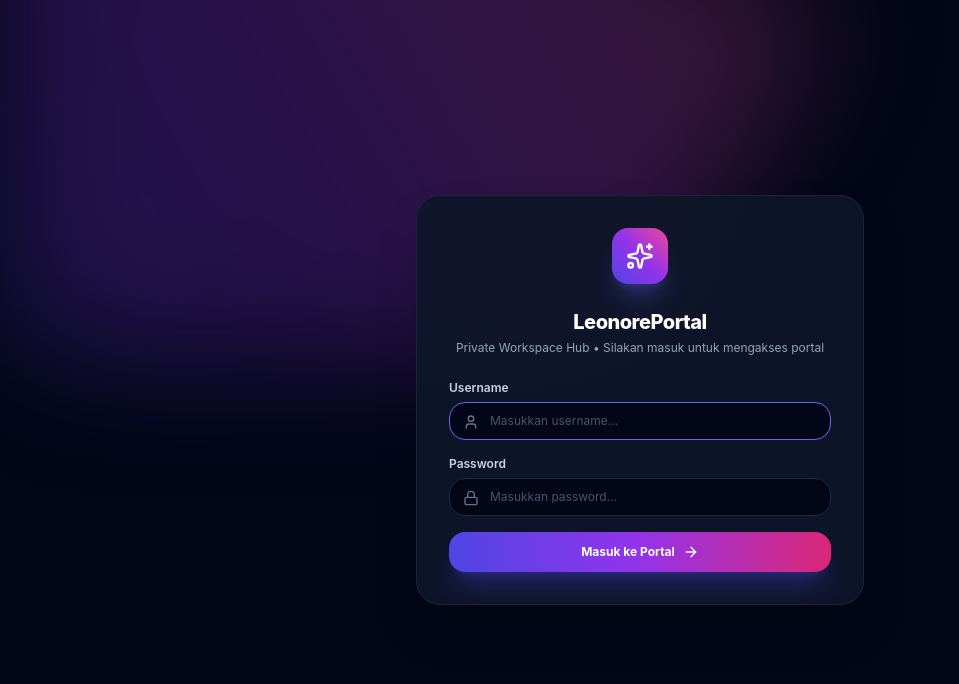
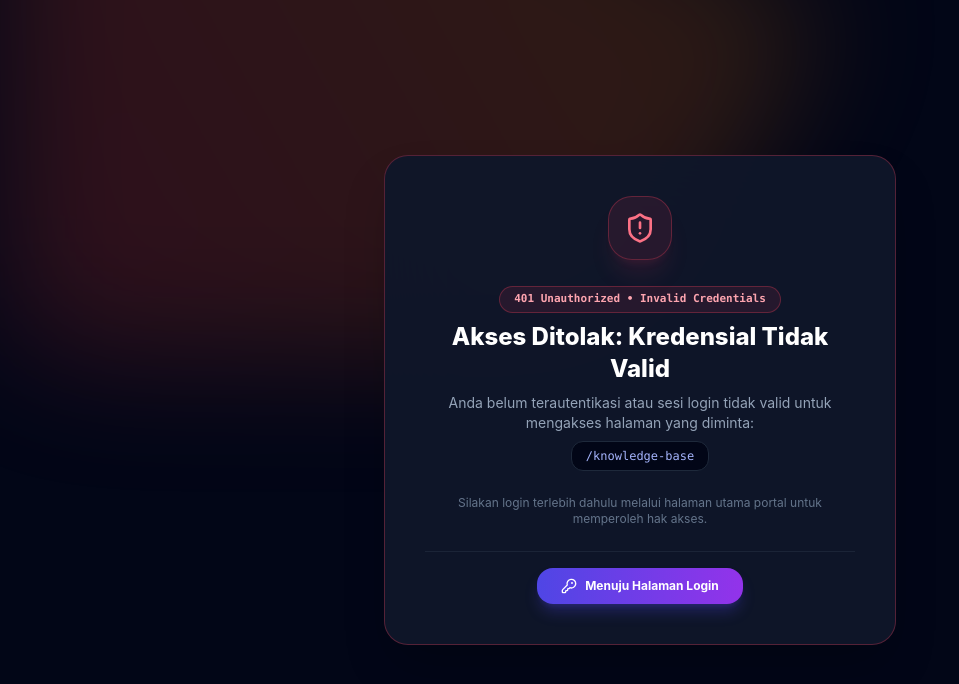
Before and after one commit to LeonoreKingdom/LeonorePortal, a Next.js app: page /knowledge-base in a window 1280 px wide. Shown: the top 684 px of the page, without its empty margins (0-959 px from the left). Built offline with nearby package versions, Linux system fonts and the light colour scheme; no server answers.

Commit message:
feat: add 401 Invalid Credentials page on unauthorized path access, fix browser autofill on add user, and add password view eye toggle

```diff
--- a/src/app/users/page.tsx
+++ b/src/app/users/page.tsx
@@ -14,7 +14,9 @@ import {
   AlertCircle,
   RefreshCw,
   Search,
-  ShieldAlert
+  ShieldAlert,
+  Eye,
+  EyeOff
 } from "lucide-react";
 import { useAuth } from "@/components/auth-provider";
 import { UserProfile, UserRole } from "@/lib/services/user.service";
@@ -36,6 +38,10 @@ export default function UserManagementPage() {
   const [formDisplayName, setFormDisplayName] = useState<string>("");
   const [formRole, setFormRole] = useState<UserRole>("member");
   const [editingUserId, setEditingUserId] = useState<string | null>(null);
+
+  // Password visibility states
+  const [showAddPassword, setShowAddPassword] = useState<boolean>(false);
+  const [showEditPassword, setShowEditPassword] = useState<boolean>(false);
 
   const [feedback, setFeedback] = useState<{ type: "success" | "error"; message: string } | null>(null);
   const [isSubmitting, setIsSubmitting] = useState<boolean>(false);
@@ -155,12 +161,18 @@ export default function UserManagementPage() {
     }
   };
 
+  const openAddModal = () => {
+    resetForm();
+    setIsAddModalOpen(true);
+  };
+
   const openEditModal = (target: UserProfile) => {
     setEditingUserId(target.id);
     setFormUsername(target.username);
     setFormDisplayName(target.displayName);
     setFormRole(target.role);
     setFormPassword("");
+    setShowEditPassword(false);
     setIsEditModalOpen(true);
   };
 
@@ -170,6 +182,8 @@ export default function UserManagementPage() {
     setFormDisplayName("");
     setFormRole("member");
     setEditingUserId(null);
+    setShowAddPassword(false);
+    setShowEditPassword(false);
   };
 
   // If not admin, restrict page
@@ -216,10 +230,7 @@ export default function UserManagementPage() {
         </div>
 
         <button
-          onClick={() => {
-            resetForm();
-            setIsAddModalOpen(true);
-          }}
+          onClick={openAddModal}
           className="flex items-center justify-center gap-2 px-5 py-2.5 rounded-2xl bg-gradient-to-r from-indigo-600 to-purple-600 hover:from-indigo-500 hover:to-purple-500 text-xs font-bold text-white shadow-xl shadow-indigo-600/25 transition-all"
         >
           <UserPlus className="h-4 w-4" />
@@ -391,29 +402,44 @@ export default function UserManagementPage() {
               </button>
             </div>
 
-            <form onSubmit={handleCreateUser} className="space-y-3.5 text-xs">
+            <form onSubmit={handleCreateUser} className="space-y-3.5 text-xs" autoComplete="off">
               <div>
                 <label className="block text-slate-300 font-semibold mb-1">Username (Unik):</label>
                 <input
                   type="text"
                   required
-                  placeholder="Contoh: operator1"
+                  placeholder="Masukkan username baru..."
                   value={formUsername}
                   onChange={(e) => setFormUsername(e.target.value)}
+                  autoComplete="off"
+                  name="new_user_login_name"
                   className="w-full rounded-xl bg-slate-950 border border-slate-800 p-2.5 font-mono text-slate-200 focus:outline-none focus:border-indigo-500"
                 />
               </div>
 
               <div>
                 <label className="block text-slate-300 font-semibold mb-1">Password:</label>
+                <div className="relative">
                   <input
-                  type="password"
+                    type={showAddPassword ? "text" : "password"}
                     required
-                  placeholder="Masukkan password..."
+                    placeholder="Masukkan password baru..."
                     value={formPassword}
                     onChange={(e) => setFormPassword(e.target.value)}
-                  className="w-full rounded-xl bg-slate-950 border border-slate-800 p-2.5 text-slate-200 focus:outline-none focus:border-indigo-500"
+                    autoComplete="new-password"
+                    name="new_user_login_pass"
+                    className="w-full rounded-xl bg-slate-950 border border-slate-800 p-2.5 pr-10 text-slate-200 focus:outline-none focus:border-indigo-500"
                   />
+                  <button
+                    type="button"
+                    onClick={() => setShowAddPassword(!showAddPassword)}
+                    className="absolute right-3 top-2.5 text-slate-500 hover:text-slate-300 transition-colors"
+                    title={showAddPassword ? "Sembunyikan password" : "Lihat password"}
+                    tabIndex={-1}
+                  >
+                    {showAddPassword ? <EyeOff className="h-4 w-4" /> : <Eye className="h-4 w-4" />}
+                  </button>
+                </div>
               </div>
 
               <div>
@@ -423,6 +449,8 @@ export default function UserManagementPage() {
                   placeholder="Contoh: Operator Konten"
                   value={formDisplayName}
                   onChange={(e) => setFormDisplayName(e.target.value)}
+                  autoComplete="off"
+                  name="new_user_display_name"
                   className="w-full rounded-xl bg-slate-950 border border-slate-800 p-2.5 text-slate-200 focus:outline-none focus:border-indigo-500"
                 />
               </div>
@@ -474,13 +502,14 @@ export default function UserManagementPage() {
               </button>
             </div>
 
-            <form onSubmit={handleUpdateUser} className="space-y-3.5 text-xs">
+            <form onSubmit={handleUpdateUser} className="space-y-3.5 text-xs" autoComplete="off">
               <div>
                 <label className="block text-slate-300 font-semibold mb-1">Nama Tampilan:</label>
                 <input
                   type="text"
                   value={formDisplayName}
                   onChange={(e) => setFormDisplayName(e.target.value)}
+                  autoComplete="off"
                   className="w-full rounded-xl bg-slate-950 border border-slate-800 p-2.5 text-slate-200"
                 />
               </div>
@@ -501,13 +530,25 @@ export default function UserManagementPage() {
                 <label className="block text-slate-300 font-semibold mb-1">
                   Ganti Password (Kosongkan jika tidak ingin mengubah):
                 </label>
+                <div className="relative">
                   <input
-                  type="password"
+                    type={showEditPassword ? "text" : "password"}
                     placeholder="Masukkan password baru..."
                     value={formPassword}
                     onChange={(e) => setFormPassword(e.target.value)}
-                  className="w-full rounded-xl bg-slate-950 border border-slate-800 p-2.5 text-slate-200"
+                    autoComplete="new-password"
+                    className="w-full rounded-xl bg-slate-950 border border-slate-800 p-2.5 pr-10 text-slate-200 focus:outline-none focus:border-indigo-500"
                   />
+                  <button
+                    type="button"
+                    onClick={() => setShowEditPassword(!showEditPassword)}
+                    className="absolute right-3 top-2.5 text-slate-500 hover:text-slate-300 transition-colors"
+                    title={showEditPassword ? "Sembunyikan password" : "Lihat password"}
+                    tabIndex={-1}
+                  >
+                    {showEditPassword ? <EyeOff className="h-4 w-4" /> : <Eye className="h-4 w-4" />}
+                  </button>
+                </div>
               </div>
 
               <div className="pt-4 border-t border-slate-800 flex justify-end gap-2">
--- a/src/components/auth-provider.tsx
+++ b/src/components/auth-provider.tsx
@@ -1,7 +1,19 @@
 "use client";
 
 import React, { createContext, useContext, useState, useEffect } from "react";
-import { Lock, Sparkles, KeyRound, AlertCircle, ArrowRight, ShieldCheck, User } from "lucide-react";
+import { usePathname } from "next/navigation";
+import {
+  Lock,
+  Sparkles,
+  KeyRound,
+  AlertCircle,
+  ArrowRight,
+  ShieldCheck,
+  User,
+  Eye,
+  EyeOff,
+  ShieldAlert
+} from "lucide-react";
 import { UserProfile } from "@/lib/services/user.service";
 
 interface AuthContextType {
@@ -23,12 +35,14 @@ const AuthContext = createContext<AuthContextType>({
 export const useAuth = () => useContext(AuthContext);
 
 export function AuthProvider({ children }: { children: React.ReactNode }) {
+  const pathname = usePathname();
   const [user, setUser] = useState<UserProfile | null>(null);
   const [isLoading, setIsLoading] = useState<boolean>(true);
 
   // Form states for login gate
   const [usernameInput, setUsernameInput] = useState<string>("");
   const [passwordInput, setPasswordInput] = useState<string>("");
+  const [showPassword, setShowPassword] = useState<boolean>(false);
   const [loginError, setLoginError] = useState<string>("");
   const [isSubmitting, setIsSubmitting] = useState<boolean>(false);
 
@@ -113,8 +127,63 @@ export function AuthProvider({ children }: { children: React.ReactNode }) {
     );
   }
 
-  // Not Authenticated -> Show Global Login Gate
+  // Not Authenticated
   if (!user) {
+    // If attempting to access a deep route directly without login, show 401 Invalid Credentials error page
+    if (pathname && pathname !== "/") {
+      return (
+        <div className="min-h-screen flex items-center justify-center px-4 relative isolate bg-slate-950">
+          {/* Ambient Glow */}
+          <div className="absolute inset-0 -z-10 bg-slate-950 overflow-hidden">
+            <div className="absolute inset-x-0 -top-40 -z-10 transform-gpu overflow-hidden blur-3xl sm:-top-80">
+              <div className="relative left-[calc(50%-11rem)] aspect-[1155/678] w-[36.125rem] -translate-x-1/2 rotate-[30deg] bg-gradient-to-tr from-rose-600 to-amber-600 opacity-20 sm:left-[calc(50%-30rem)] sm:w-[72.1875rem]" />
+            </div>
+          </div>
+
+          <div className="w-full max-w-lg rounded-3xl border border-rose-500/30 bg-slate-900/95 p-8 sm:p-10 shadow-2xl backdrop-blur-2xl text-center space-y-6 animate-in fade-in">
+            <div className="flex justify-center">
+              <div className="h-16 w-16 rounded-3xl bg-rose-500/10 border border-rose-500/30 flex items-center justify-center text-rose-400 shadow-xl shadow-rose-500/10">
+                <ShieldAlert className="h-8 w-8" />
+              </div>
+            </div>
+
+            <div className="space-y-2">
+              <div className="inline-flex items-center gap-1.5 rounded-full bg-rose-500/10 border border-rose-500/30 px-3.5 py-1 text-[11px] font-mono font-semibold text-rose-300">
+                401 Unauthorized • Invalid Credentials
+              </div>
+              <h2 className="text-xl sm:text-2xl font-extrabold text-white">
+                Akses Ditolak: Kredensial Tidak Valid
+              </h2>
+              <p className="text-xs sm:text-sm text-slate-400 max-w-md mx-auto leading-relaxed">
+                Anda belum terautentikasi atau sesi login tidak valid untuk mengakses halaman yang diminta:
+              </p>
+              <div className="inline-block rounded-xl bg-slate-950 border border-slate-800 px-3.5 py-1.5 font-mono text-xs text-indigo-300">
+                {pathname}
+              </div>
+            </div>
+
+            <p className="text-xs text-slate-500">
+              Silakan login terlebih dahulu melalui halaman utama portal untuk memperoleh hak akses.
+            </p>
+
+            <div className="pt-4 border-t border-slate-800/80 flex flex-col sm:flex-row items-center justify-center gap-3">
+              <button
+                type="button"
+                onClick={() => {
+                  window.location.href = "/";
+                }}
+                className="w-full sm:w-auto px-6 py-2.5 rounded-2xl bg-gradient-to-r from-indigo-600 to-purple-600 hover:from-indigo-500 hover:to-purple-500 font-bold text-xs text-white shadow-lg shadow-indigo-600/30 transition-all flex items-center justify-center gap-2"
+              >
+                <KeyRound className="h-4 w-4" />
+                <span>Menuju Halaman Login</span>
+              </button>
+            </div>
+          </div>
+        </div>
+      );
+    }
+
+    // On root "/" -> Show Global Login Gate
     return (
       <div className="min-h-screen flex items-center justify-center px-4 relative isolate bg-slate-950">
         {/* Ambient Glow */}
@@ -141,7 +210,7 @@ export function AuthProvider({ children }: { children: React.ReactNode }) {
             </p>
           </div>
 
-          <form onSubmit={handleGateSubmit} className="space-y-4">
+          <form onSubmit={handleGateSubmit} className="space-y-4" autoComplete="off">
             <div>
               <label className="block text-xs font-semibold text-slate-300 mb-1.5">
                 Username
@@ -155,6 +224,7 @@ export function AuthProvider({ children }: { children: React.ReactNode }) {
                   onChange={(e) => setUsernameInput(e.target.value)}
                   autoFocus
                   required
+                  autoComplete="username"
                   className="w-full rounded-2xl bg-slate-950 border border-slate-800 pl-10 pr-4 py-2.5 text-xs text-white placeholder:text-slate-600 focus:outline-none focus:border-indigo-500 transition-colors"
                 />
               </div>
@@ -167,13 +237,23 @@ export function AuthProvider({ children }: { children: React.ReactNode }) {
               <div className="relative">
                 <Lock className="absolute left-3.5 top-3 h-4 w-4 text-slate-500" />
                 <input
-                  type="password"
+                  type={showPassword ? "text" : "password"}
                   placeholder="Masukkan password..."
                   value={passwordInput}
                   onChange={(e) => setPasswordInput(e.target.value)}
                   required
-                  className="w-full rounded-2xl bg-slate-950 border border-slate-800 pl-10 pr-4 py-2.5 text-xs text-white placeholder:text-slate-600 focus:outline-none focus:border-indigo-500 transition-colors"
+                  autoComplete="current-password"
+                  className="w-full rounded-2xl bg-slate-950 border border-slate-800 pl-10 pr-10 py-2.5 text-xs text-white placeholder:text-slate-600 focus:outline-none focus:border-indigo-500 transition-colors"
                 />
+                <button
+                  type="button"
+                  onClick={() => setShowPassword(!showPassword)}
+                  className="absolute right-3.5 top-3 text-slate-500 hover:text-slate-300 transition-colors"
+                  title={showPassword ? "Sembunyikan password" : "Lihat password"}
+                  tabIndex={-1}
+                >
+                  {showPassword ? <EyeOff className="h-4 w-4" /> : <Eye className="h-4 w-4" />}
+                </button>
               </div>
             </div>
 
```
Lines whose indentation alone changed are shown as unchanged.
